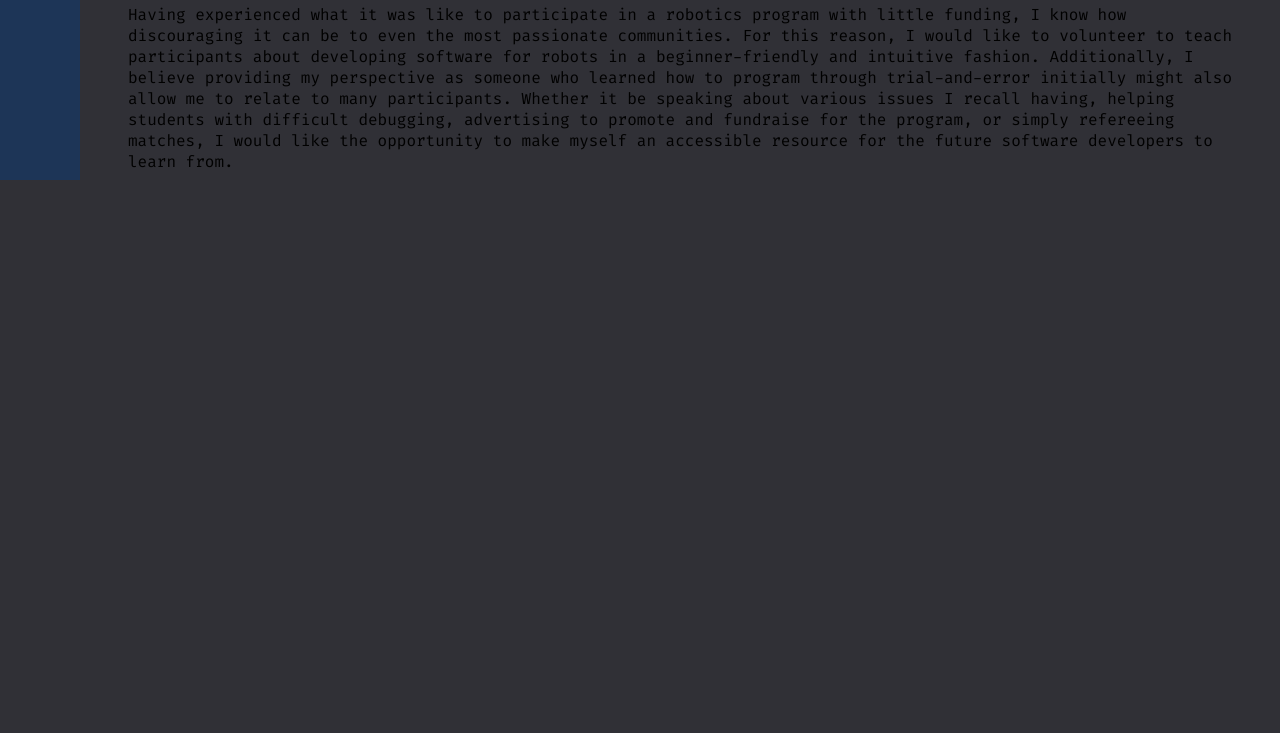
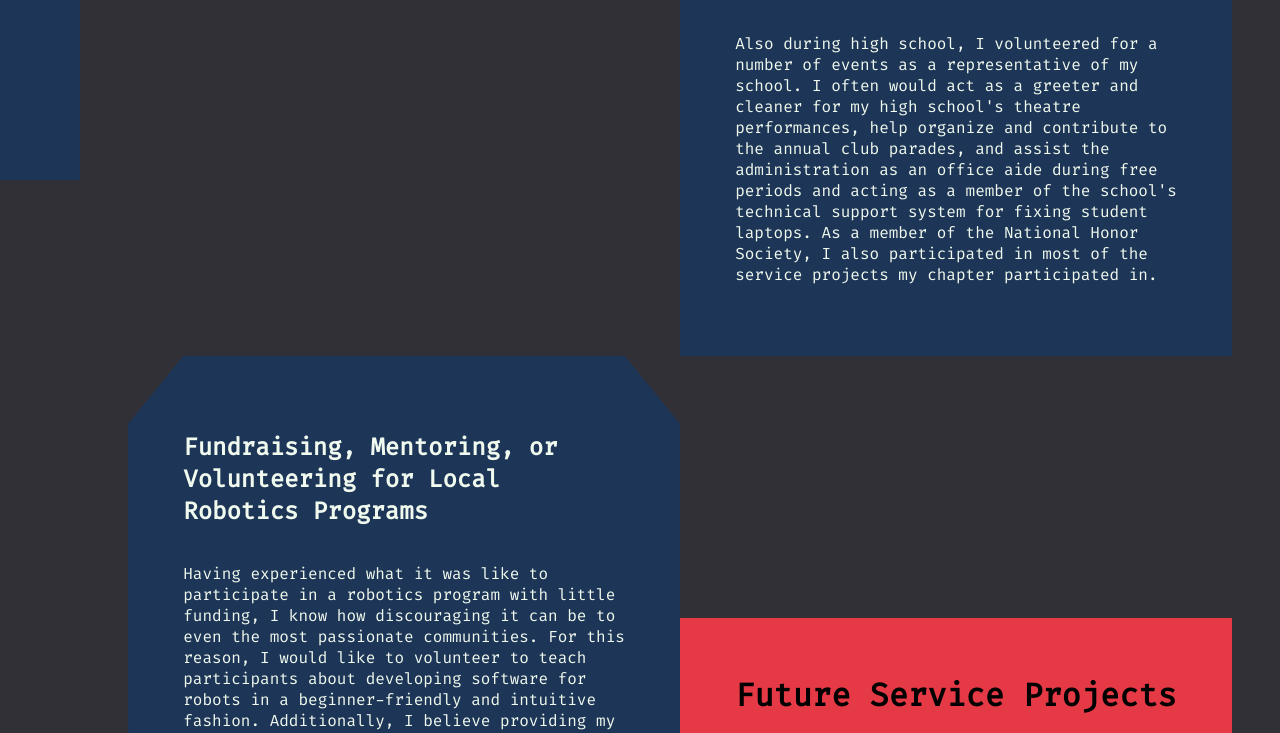
Before and after one commit to khth0n/TAMU-webpage, a website: page ~icordova/service/index.html in a window 1280 px wide. Shown: the part 620-1353 px from the top of the page. Before the commit the page ends 896 px from the top, so only its background shows below. Drawn offline with Linux system fonts and the light colour scheme.

Commit message:
Refined Service page for default CSS theme.

```diff
--- a/~icordova/service/index.html
+++ b/~icordova/service/index.html
@@ -28,8 +28,15 @@
 
     <ic-navbar class="flex"></ic-navbar>
 
-    <div>
+
+    <div class="alt-hflex service-work">
+
         <h1>Past Service Projects</h1>
+
+        <div class="vflex service-collection">
+
+            <div class="vflex service-project">
+
                 <h2>Holiday and City Event Volunteering</h2>
                 <p>
                     During high school, I volunteered for
@@ -46,6 +53,10 @@
                     stereotypes and fears young middle school students
                     had regarding their educational abilities.
                 </p>
+            </div>
+
+            <div class="vflex service-project">
+
                 <h2>Volunteering for School-related Functions</h2>
                 <p>
                     Also during high school, I volunteered for
@@ -64,8 +75,17 @@
                 </p>
             </div>
 
-    <div>
+        </div>
+    </div>
+
+    <div class="hflex service-work">
+
         <h1>Future Service Projects</h1>
+
+        <div class="vflex service-collection cornered">
+
+            <div class="vflex service-project">
+
                 <h2>Fundraising, Mentoring, or Volunteering for Local Robotics Programs</h2>
                 <p>
                     Having experienced what it was like to participate in a
@@ -87,6 +107,10 @@
                 </p>
             </div>
 
+        </div>
+
+    </div>
+
     <script defer type="module" src="/~icordova/src/index.js"></script>
     <script defer type="module" src="/~icordova/src/templates/themeSelector.js"></script>
 </body>
--- a/~icordova/stylesheets/style.css
+++ b/~icordova/stylesheets/style.css
@@ -405,6 +405,28 @@ Qualifications Page CSS
 Service Page CSS
 */
 
+.service-work {
+
+    align-items: center;
+}
+
+.service-work h1 {
+
+    background-color: var(--lred);
+
+    padding: 5%;
+    width: 40%;
+}
+
+.service-collection {
+
+    background-color: var(--dblue);
+    color: var(--offwhite);
+
+    padding: 5%;
+    width: 40%;
+}
+
 /*
 AI Generated Page CSS
 */
```
Lines whose indentation alone changed are shown as unchanged.
